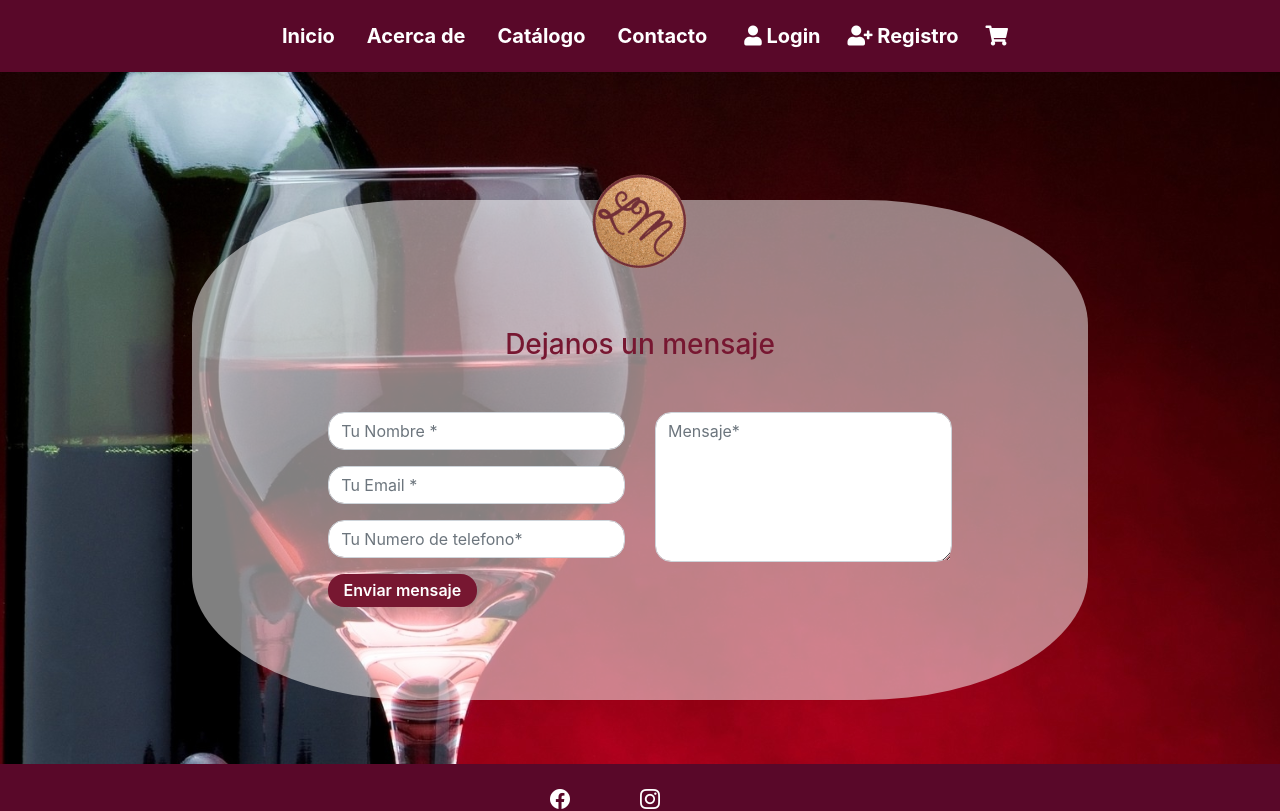
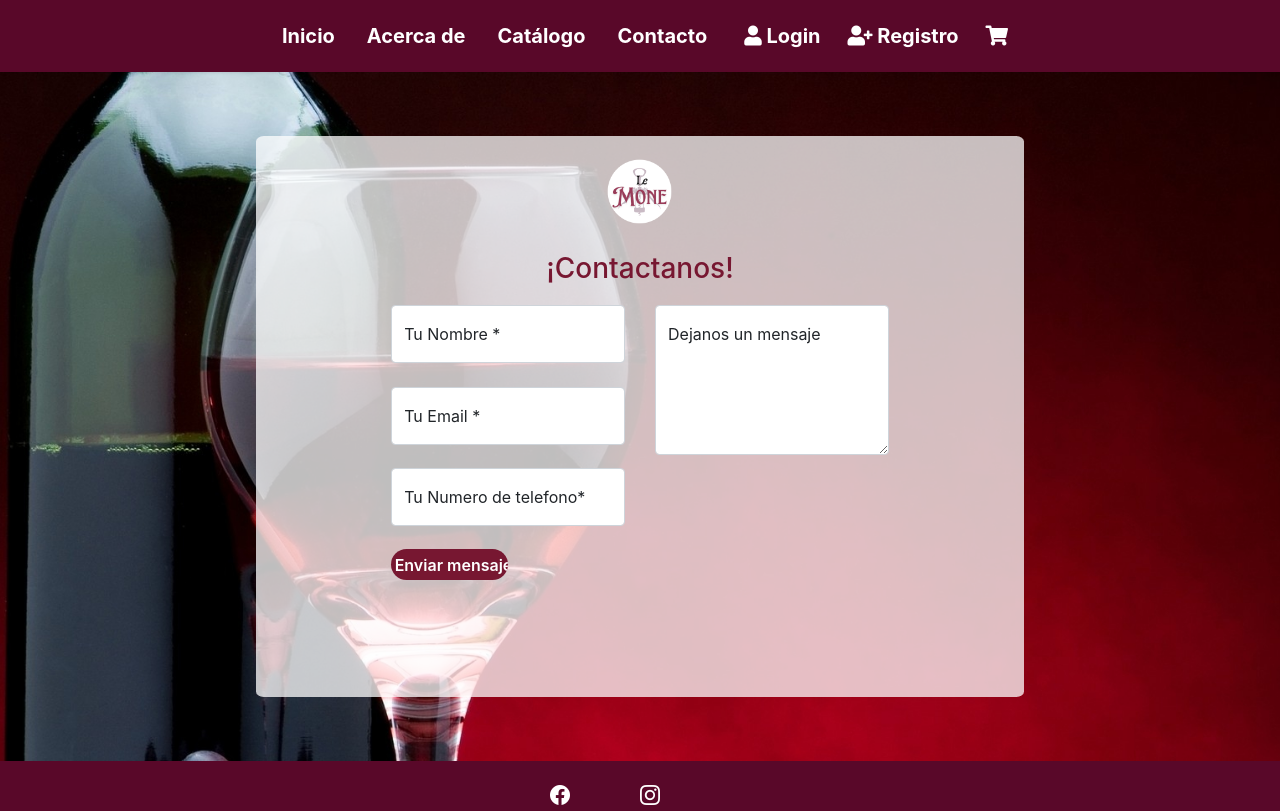
Before and after one commit to Easy1089/Lemone-ProyectoFinal-2024-ISPC, an Angular app in the folder Proyecto Lemone web/Front-end/Template/: page /contacto in a window 1280 px wide. Shown: the top 811 px of the page. Built offline with nearby package versions, Linux system fonts and the light colour scheme; a web font is replaced by a local one.

Commit message:
modificaciones de componente contacto

```diff
--- a/Proyecto Lemone web/Front-end/Template/src/app/components/contacto/contacto.component.css
+++ b/Proyecto Lemone web/Front-end/Template/src/app/components/contacto/contacto.component.css
@@ -5,16 +5,25 @@ body{
     background-position: center; /* Centra la imagen en el fondo */
 
 }
-.contact-form{
-    background:  rgba(255, 255, 255, 0.5);
-    margin-top: 10%;
+.contact-form {
+    background: rgba(255, 255, 255, 0.747);
+    margin-top: 5%;
     margin-bottom: 5%;
-    width: 70%;
-    border-radius: 25%;
+    width: 60%;
+    border-radius: 1%;
+    padding: 3%; /* Añade más espacio dentro del formulario */
+}
+.contact-form .form-control {
+    border-radius: .25rem;
+    margin-bottom: 10%;
+    transition: border-color 0.3s; /* Agrega una transición suave al cambio de color del borde */
+    border-color: #ced4da; /* Color de borde por defecto */
+}
 
-}
-.contact-form .form-control{
-    border-radius:1rem;
+.contact-form .form-control:hover,
+.contact-form .form-control:focus {
+    border-color: #771731; /* Color de borde al pasar el mouse o enfocar el input */
+    border-width: 1px;
 }
 .contact-image{
     text-align: center;
@@ -23,7 +32,7 @@ body{
     border-radius: 6rem;
     width: 11%;
     margin-top: -3%;
-    transform: rotate(29deg);
+    /* transform: rotate(29deg); */
 }
 .contact-form form{
     padding: 14%;
@@ -31,13 +40,14 @@ body{
 .contact-form form .row{
     margin-bottom: -7%;
 }
-.contact-form h3{
-    margin-bottom: 8%;
-    margin-top: -10%;
+.contact-form h3 {
+    margin-bottom: 4%;
+    margin-top: -15%; /* Ajusta el margen superior para centrar el título */
     text-align: center;
     color: #771731;
 }
-.contact-form .btnContact {
+.contact-form .btnContact,
+.btnContactSubmit {
     width: 50%;
     border: none;
     border-radius: 1rem;
@@ -46,14 +56,23 @@ body{
     font-weight: 600;
     color: #fff;
     cursor: pointer;
+    transition: background-color 0.3s; /* Agrega una transición suave al cambio de color de fondo */
 }
-.btnContactSubmit
-{
-    width: 50%;
-    border-radius: 1rem;
-    padding: 1.5%;
-    color: #fff;
-    background-color: #771731;
-    border: none;
-    cursor: pointer;
+
+.contact-form .btnContact:hover,
+.btnContactSubmit:hover {
+    background-color: #993b58; /* Cambia el color de fondo al pasar el mouse */
 }
+
+
+.position-relative {
+    position: relative;
+}
+
+.position-absolute {
+    position: absolute;
+}
+
+.bottom-0 {
+    bottom: 0;
+}
--- a/Proyecto Lemone web/Front-end/Template/src/app/components/contacto/contacto.component.html
+++ b/Proyecto Lemone web/Front-end/Template/src/app/components/contacto/contacto.component.html
@@ -31,25 +31,27 @@
 
     <div class="container contact-form">
       <div class="contact-image">
-        <img src="../../../assets/img/footer/icon.png" alt="lemone_contact" />
+        <img src="../../../assets/img/footer/nuevo-icono.png" alt="lemone_contact" />
       </div>
       <form [formGroup]="miFormulario" (submit)="enviarMensaje()">
-        <h3>Dejanos un mensaje</h3>
-        <div class="row">
-          <div class="col-md-6">
-            <div class="form-group">
+        <h3>¡Contactanos!</h3>
+        <div class="row" >
+          <div class="col-md-6" >
+            <div class="form-floating mb-3">
               <input
                 type="text"
                 name="txtName"
                 class="form-control"
-                placeholder="Tu Nombre *"
+                placeholder ="Tu Nombre *"
                 formControlName="nombre"
               />
-              <div *ngIf="miFormulario?.get('nombre')?.errors?.['required'] && miFormulario?.get('nombre')?.touched" class="text-danger">
+              <label for="nombre">Tu Nombre *</label>
+              <div *ngIf="miFormulario?.get('nombre')?.errors?.['required'] && miFormulario?.get('nombre')?.touched"
+               class="text-danger"  >
                 El nombre es obligatorio.
               </div>
             </div>
-            <div class="form-group">
+            <div class="form-floating mb-3">
               <input
                 type="text"
                 name="txtEmail"
@@ -57,6 +59,7 @@
                 placeholder="Tu Email *"
                 formControlName="correoElectronico"
               />
+              <label for="email">Tu Email *</label>
               <div *ngIf="miFormulario?.get('correoElectronico')?.errors?.['required'] && miFormulario?.get('correoElectronico')?.touched" class="text-danger">
                 El correo electrónico es obligatorio.
               </div>
@@ -64,7 +67,7 @@
                 El correo electrónico no es válido.
               </div>
             </div>
-            <div class="form-group">
+            <div class="form-floating mb-3">
               <input
                 type="text"
                 name="txtPhone"
@@ -72,6 +75,7 @@
                 placeholder="Tu Numero de telefono*"
                 formControlName="numeroTelefono"
               />
+              <label for="telefono">Tu Numero de telefono*</label>
               <div *ngIf="miFormulario?.get('numeroTelefono')?.errors?.['required']  && miFormulario?.get('numeroTelefono')?.touched" class="text-danger">
                 El número de teléfono es obligatorio.
               </div>
@@ -81,7 +85,7 @@
             </div>
           </div>
           <div class="col-md-6">
-            <div class="form-group">
+            <div  class="form-floating mb-3">
               <textarea
                 name="txtMsg"
                 class="form-control"
@@ -89,6 +93,7 @@
                 style="width: 100%; height: 150px"
                 formControlName="mensaje"
               ></textarea>
+              <label for="mensaje">Dejanos un mensaje</label>
               <div *ngIf="miFormulario?.get('mensaje')?.errors?.['required']  && miFormulario?.get('mensaje')?.touched" class="text-danger">
                 El mensaje es obligatorio.
               </div>
```
Also changed, not shown: Proyecto Lemone web/Front-end/Template/src/assets/css/bootstrap.min.css, Proyecto Lemone web/Front-end/Template/src/assets/img/footer/icono-sin-fondo-blanco.png (added), Proyecto Lemone web/Front-end/Template/src/assets/img/footer/nuevo-icono.png (added).
